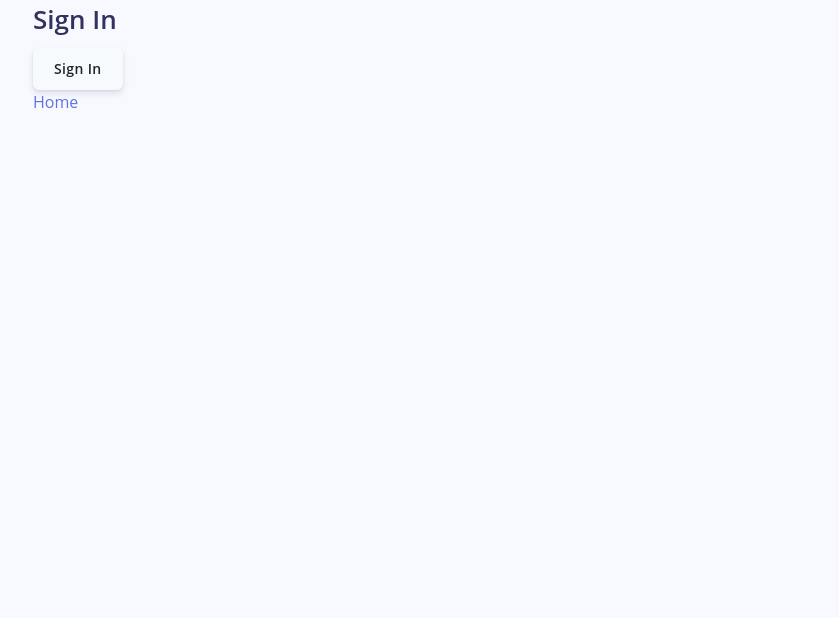
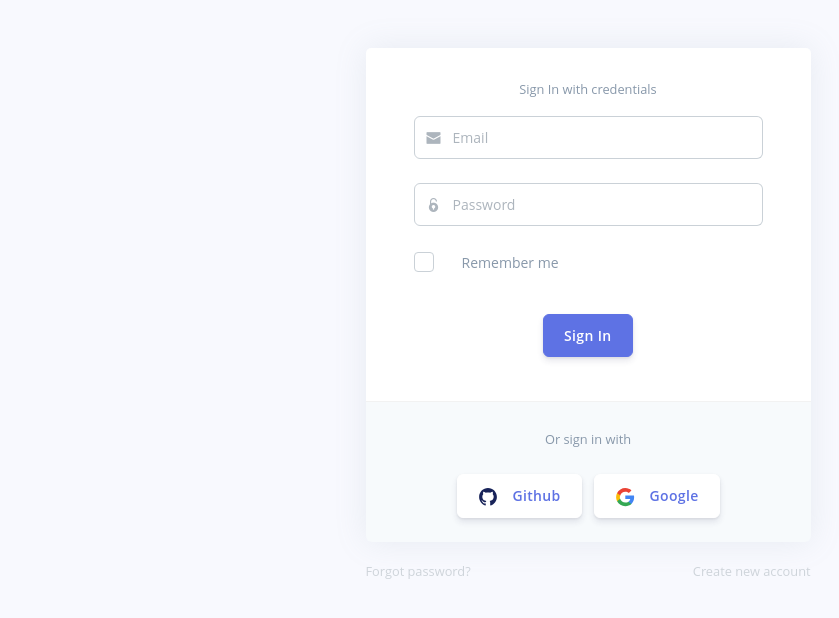
Before and after one commit to jayrexacilo/systematic, a React (Create React App) app: page /signin in a window 1280 px wide. Shown: the top 618 px of the page, without its empty margins (52-891 px from the left). Built offline with nearby package versions, Linux system fonts and the light colour scheme.

Commit message:
signin layout

```diff
--- a/src/components/Auth/SignIn.tsx
+++ b/src/components/Auth/SignIn.tsx
@@ -1,9 +1,12 @@
 import { Link } from 'react-router-dom';
-import { Container, Row, Col, Button } from 'reactstrap';
+import { Container, Row, Col, Button, Card, CardBody, CardHeader, Form, FormGroup, Input, InputGroup, InputGroupAddon, InputGroupText } from 'reactstrap';
 import { useDispatch, useSelector } from 'react-redux';
 import { SignInAction} from '../../redux/actions/Auth/SignInActions';
 import { UserType } from '../../redux/actions/Auth/SignInActionTypes';
 import { RootStore } from '../../redux/Store';
+
+import githubLogo from '../../assets/img/icons/common/github.svg';
+import googleLogo from '../../assets/img/icons/common/google.svg';
 
 function SignIn() {
   const dispatch = useDispatch();
@@ -14,14 +17,72 @@ function SignIn() {
 
   return (
     <Container>
-      <Row>
-        <Col>
-          <h1>Sign In</h1>
-          <Button onClick={() => handleSignIn({user: {email: 'alksfjalksjf', password: 'asflaksjfas'}})}>Sign In</Button>
+      <Row className="justify-content-center">
+        <Col className="col-md-7 col-lg-5 mt-5">
+          <Card className="bg-secondary shadow border-0">
+            <CardHeader className="px-lg-5 py-lg-55">
+              <div className="text-muted text-center mt-2 mb-3">
+                <small>Sign In with credentials</small>
+              </div>
+              <Form>
+                <FormGroup>
+                <InputGroup className="mb-4">
+                  <InputGroupAddon addonType="prepend">
+                    <InputGroupText>
+                      <i className="ni ni-email-83" />
+                    </InputGroupText>
+                  </InputGroupAddon>
+                  <Input placeholder="Email" type="email" />
+                </InputGroup>
+              </FormGroup>
+                <FormGroup>
+                <InputGroup className="mb-4">
+                  <InputGroupAddon addonType="prepend">
+                    <InputGroupText>
+                      <i className="ni ni-lock-circle-open" />
+                    </InputGroupText>
+                  </InputGroupAddon>
+                  <Input placeholder="Password" type="password" />
+                </InputGroup>
+              </FormGroup>
+              <div className="custom-control custom-checkbox mb-3">
+                <input
+                  className="custom-control-input"
+                  id="remember_me"
+                  type="checkbox"
+                />
+                <label className="custom-control-label" htmlFor="remember_me"><span className="text-muted">Remember me</span></label>
+              </div>
+              <div className="text-center">
+                <Button className="my-4 btn" color="primary" type="button" onClick={() => handleSignIn({user: { email: "aklsdalskdjas", password: "alskdjals"}})}>Sign In</Button>
+              </div>
+              </Form>
+            </CardHeader>
+            <CardBody className="bg-transparent">
+              <div className="text-center text-muted mb-4">
+                <small>Or sign in with</small>
+              </div>
+              <div className="btn-wrapper text-center">
+                <a className="btn-neutral btn-icon btn btn-default" href="#">
+                  <span className="btn-inner--icon">
+                    <img alt="..." src={githubLogo}/>
+                  </span>
+                  <span className="btn-inner--text">Github</span>
+                </a>
+                <a className="btn-neutral btn-icon btn btn-default" href="#">
+                  <span className="btn-inner--icon">
+                    <img alt="..." src={googleLogo} />
+                  </span>
+                  <span className="btn-inner--text">Google</span>
+                </a>
+              </div>
+            </CardBody>
+          </Card>
+          <Row className="mt-3">
+            <Col><a href="#" className="text-light"><small>Forgot password?</small></a></Col>
+            <Col className="text-right"><a href="#" className="text-light"><small>Create new account</small></a></Col>
+          </Row>
         </Col>
-      </Row>
-      <Row>
-        <Col><Link to="/">Home</Link></Col>
       </Row>
     </Container>
   );
```
